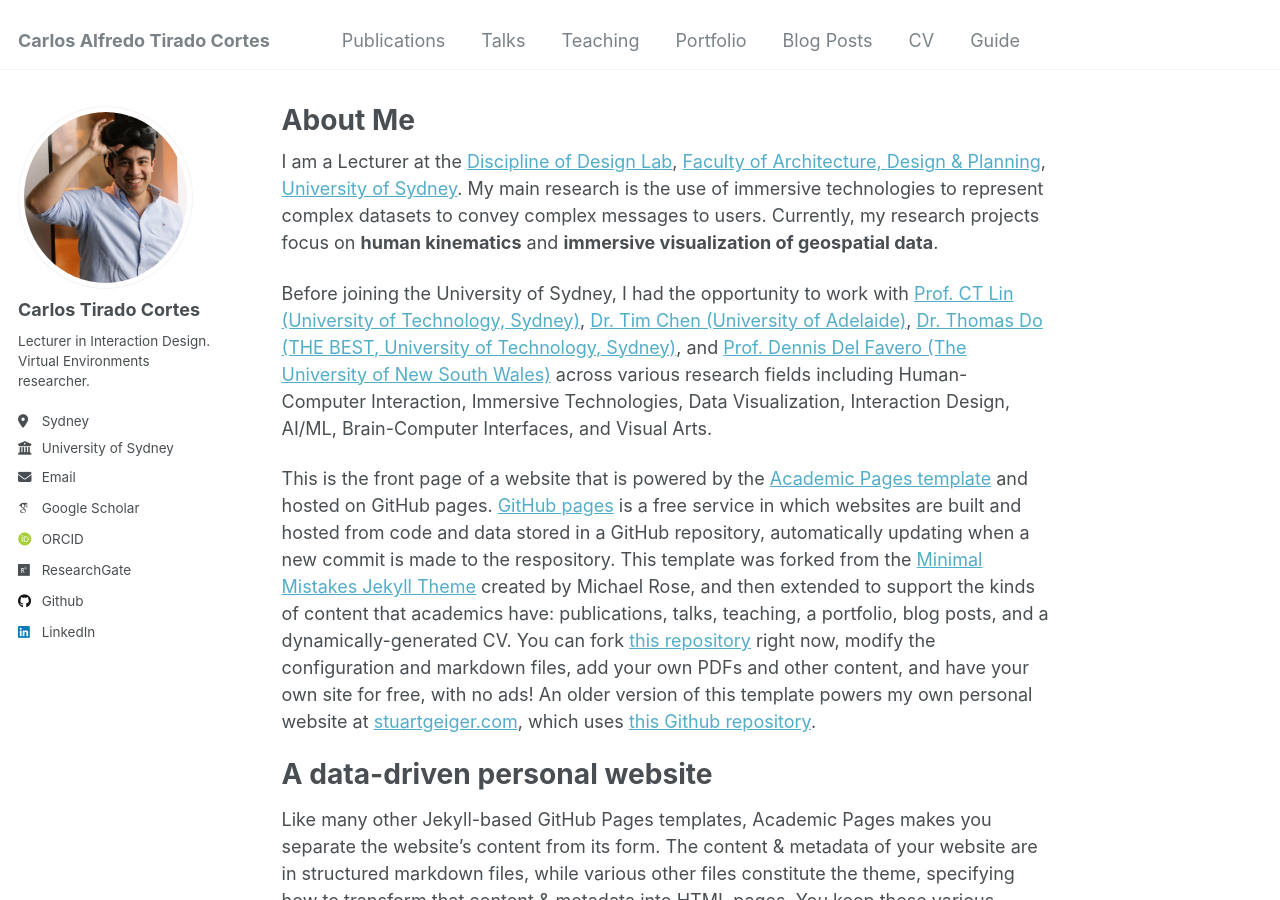
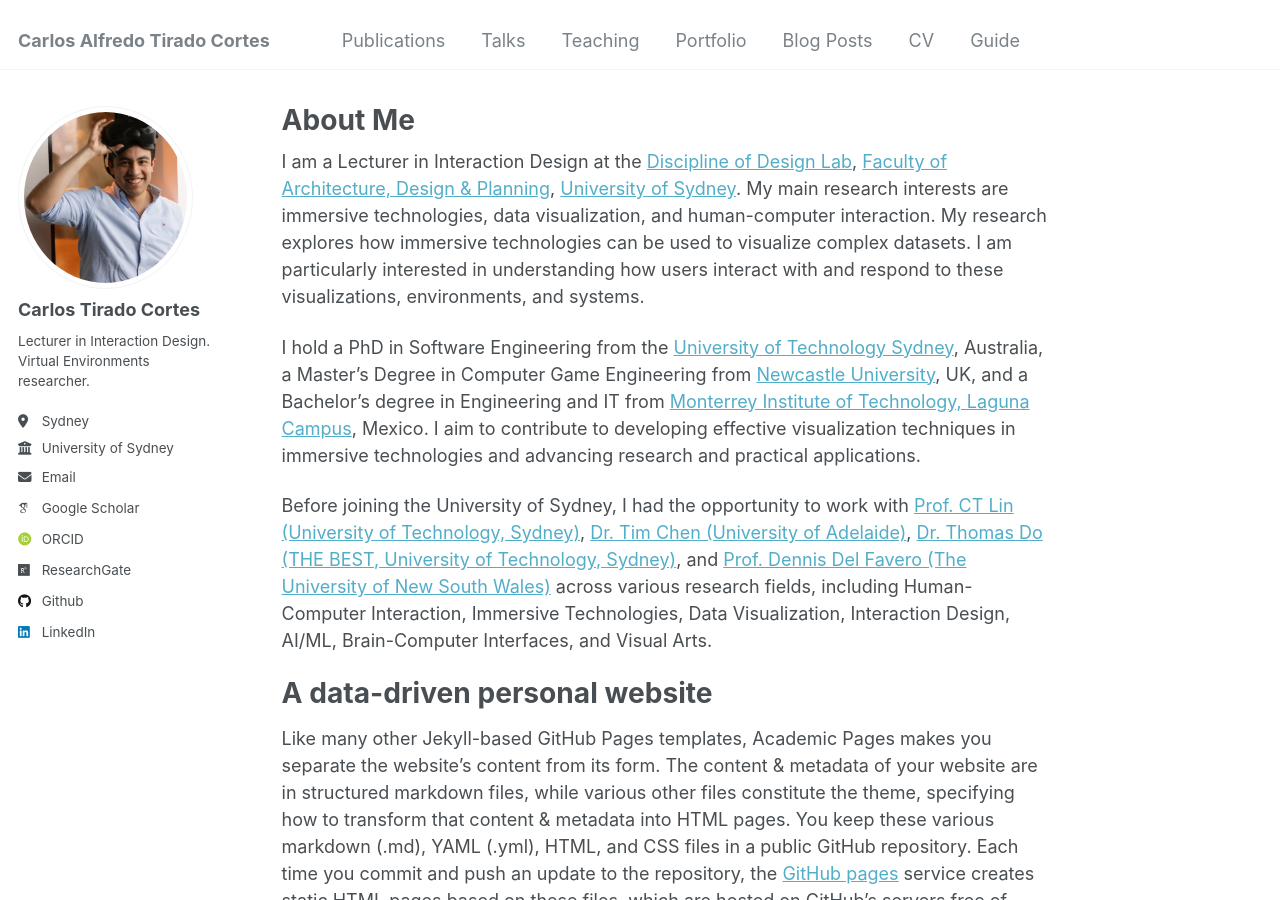
Before and after one commit to catiradocortes/catiradocortes.github.io, a Jekyll site: the page built from _pages/about.md, in a window 1280 px wide and 900 px high. Built offline with Jekyll 4.4.1, drawn with Linux system fonts in a browser that asks for light colours; some web fonts are replaced.

Commit message:
Changes and edits

```diff
--- a/_pages/about.md
+++ b/_pages/about.md
@@ -7,13 +7,13 @@ redirect_from:
   - /about.html
 ---
 
-I am a Lecturer at the [Discipline of Design Lab](https://design.sydney.edu.au/), [Faculty of Architecture, Design & Planning](https://www.sydney.edu.au/architecture/), [University of Sydney](https://www.sydney.edu.au/). My main research is the use of immersive technologies to represent complex datasets to convey complex messages to users. Currently, my research projects focus on **human kinematics** and **immersive visualization of geospatial data**.
+I am a Lecturer in Interaction Design at the [Discipline of Design Lab](https://design.sydney.edu.au/), [Faculty of Architecture, Design & Planning](https://www.sydney.edu.au/architecture/), [University of Sydney](https://www.sydney.edu.au/). My main research interests are immersive technologies, data visualization, and human-computer interaction. My research explores how immersive technologies can be used to visualize complex datasets. I am particularly interested in understanding how users interact with and respond to these visualizations, environments, and systems.
 
-Before joining the University of Sydney, I had the opportunity to work with [Prof. CT Lin (University of Technology, Sydney)](https://profiles.uts.edu.au/Chin-Teng.Lin), [Dr. Tim Chen (University of Adelaide)](https://ht-timchen.github.io/), [Dr. Thomas Do (THE BEST, University of Technology, Sydney)](https://profiles.uts.edu.au/Thomas.Do), and [Prof. Dennis Del Favero (The University of New South Wales)](https://www.unsw.edu.au/staff/dennis-del-favero) across various research fields including Human-Computer Interaction, Immersive Technologies, Data Visualization, Interaction Design, AI/ML, Brain-Computer Interfaces, and Visual Arts.
+I hold a PhD in Software Engineering from the [University of Technology Sydney](https://www.uts.edu.au/), Australia, a Master's Degree in Computer Game Engineering from [Newcastle University](https://www.ncl.ac.uk/), UK, and a Bachelor's degree in Engineering and IT from [Monterrey Institute of Technology, Laguna Campus](https://tec.mx/en/laguna-campus), Mexico. I aim to contribute to developing effective visualization techniques in immersive technologies and advancing research and practical applications.
+
+Before joining the University of Sydney, I had the opportunity to work with [Prof. CT Lin (University of Technology, Sydney)](https://profiles.uts.edu.au/Chin-Teng.Lin), [Dr. Tim Chen (University of Adelaide)](https://ht-timchen.github.io/), [Dr. Thomas Do (THE BEST, University of Technology, Sydney)](https://profiles.uts.edu.au/Thomas.Do), and [Prof. Dennis Del Favero (The University of New South Wales)](https://www.unsw.edu.au/staff/dennis-del-favero) across various research fields, including Human-Computer Interaction, Immersive Technologies, Data Visualization, Interaction Design, AI/ML, Brain-Computer Interfaces, and Visual Arts.
 
 
-
-This is the front page of a website that is powered by the [Academic Pages template](https://github.com/academicpages/academicpages.github.io) and hosted on GitHub pages. [GitHub pages](https://pages.github.com) is a free service in which websites are built and hosted from code and data stored in a GitHub repository, automatically updating when a new commit is made to the respository. This template was forked from the [Minimal Mistakes Jekyll Theme](https://mmistakes.github.io/minimal-mistakes/) created by Michael Rose, and then extended to support the kinds of content that academics have: publications, talks, teaching, a portfolio, blog posts, and a dynamically-generated CV. You can fork [this repository](https://github.com/academicpages/academicpages.github.io) right now, modify the configuration and markdown files, add your own PDFs and other content, and have your own site for free, with no ads! An older version of this template powers my own personal website at [stuartgeiger.com](http://stuartgeiger.com), which uses [this Github repository](https://github.com/staeiou/staeiou.github.io).
 
 A data-driven personal website
 ======
```
